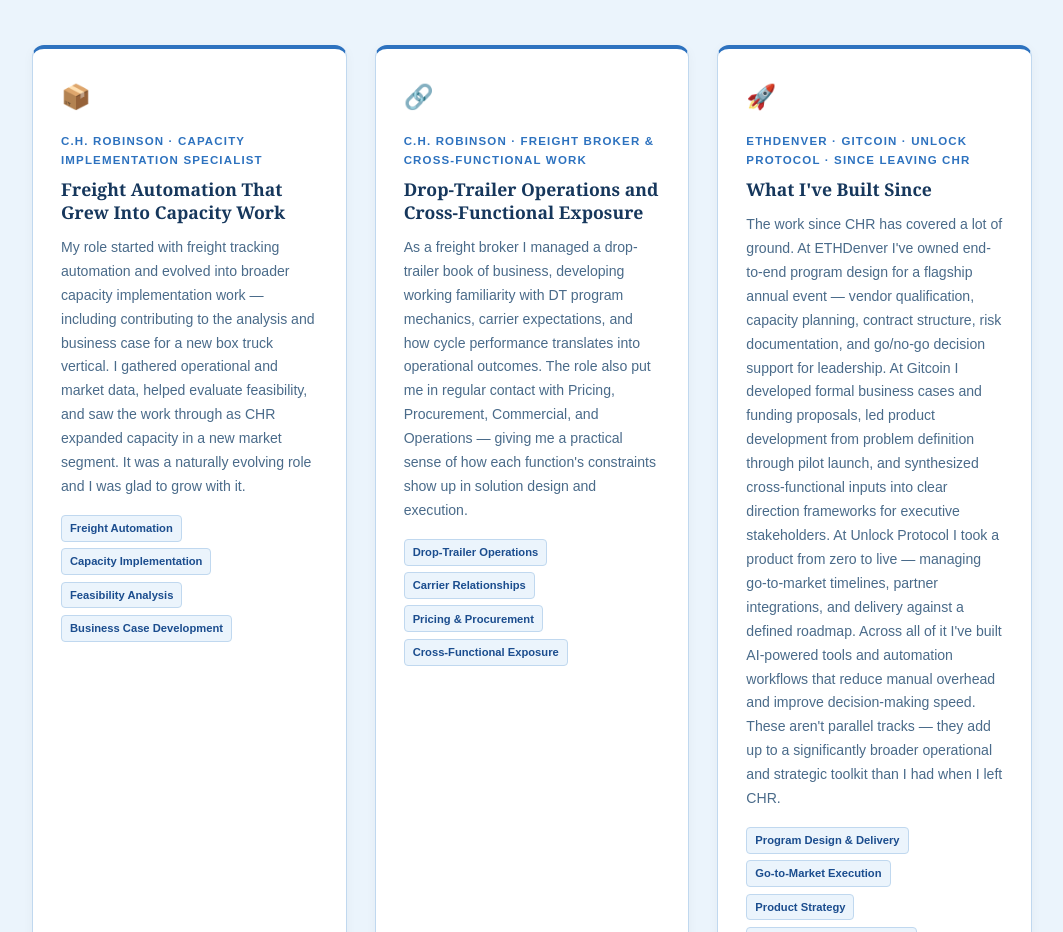
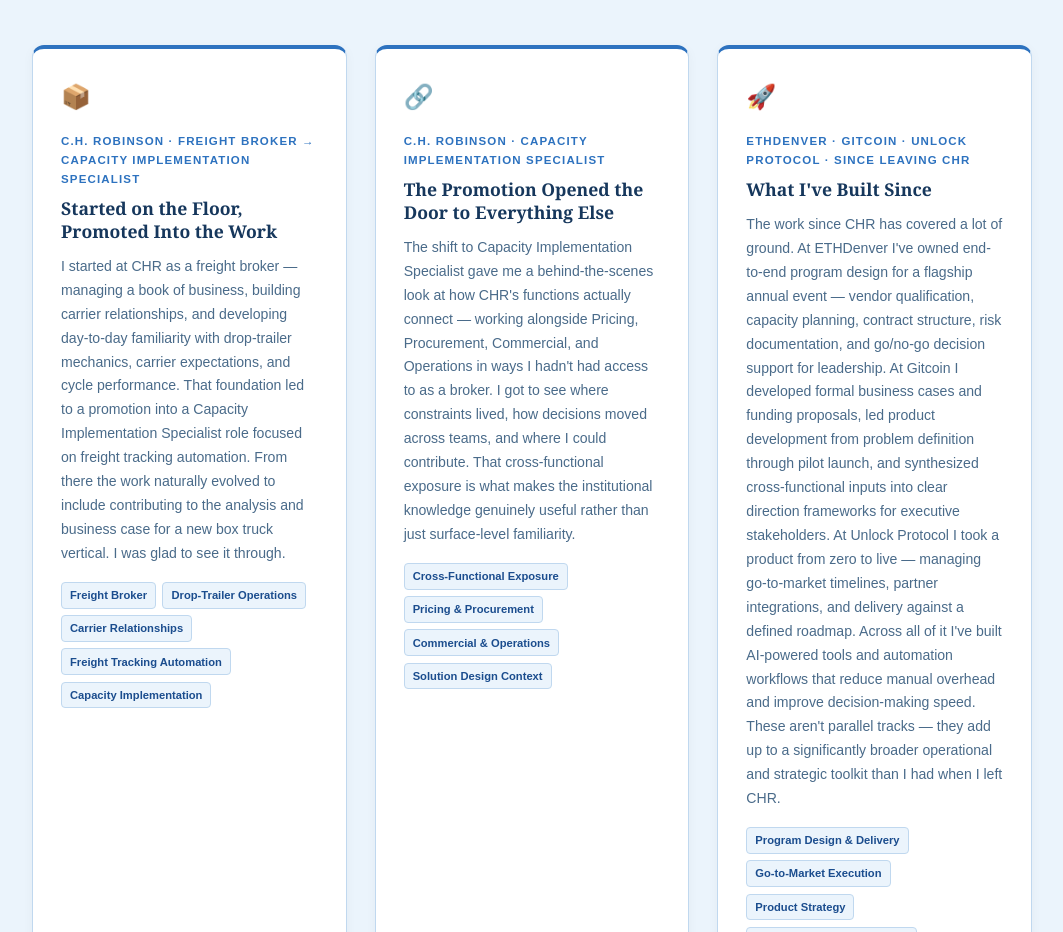
Before and after one commit to emudoteth/kevin-marek-chr, a plain HTML site: page index.html in a window 1280 px wide. Shown: the part 4126-5058 px from the top of the page, without its empty margins (108-1171 px from the left). Drawn offline with Linux system fonts and the light colour scheme; a script that the page names is missing.

Commit message:
Accurate CHR career sequence — broker first, CIS promotion opened cross-functional view

```diff
--- a/index.html
+++ b/index.html
@@ -310,27 +310,28 @@
 
       <div class="proof-card">
         <div class="proof-icon">📦</div>
-        <div class="proof-org">C.H. Robinson · Capacity Implementation Specialist</div>
-        <h3>Freight Automation That Grew Into Capacity Work</h3>
-        <p>My role started with freight tracking automation and evolved into broader capacity implementation work — including contributing to the analysis and business case for a new box truck vertical. I gathered operational and market data, helped evaluate feasibility, and saw the work through as CHR expanded capacity in a new market segment. It was a naturally evolving role and I was glad to grow with it.</p>
+        <div class="proof-org">C.H. Robinson · Freight Broker → Capacity Implementation Specialist</div>
+        <h3>Started on the Floor, Promoted Into the Work</h3>
+        <p>I started at CHR as a freight broker — managing a book of business, building carrier relationships, and developing day-to-day familiarity with drop-trailer mechanics, carrier expectations, and cycle performance. That foundation led to a promotion into a Capacity Implementation Specialist role focused on freight tracking automation. From there the work naturally evolved to include contributing to the analysis and business case for a new box truck vertical. I was glad to see it through.</p>
         <div class="proof-tags">
-          <span class="proof-tag">Freight Automation</span>
+          <span class="proof-tag">Freight Broker</span>
+          <span class="proof-tag">Drop-Trailer Operations</span>
+          <span class="proof-tag">Carrier Relationships</span>
+          <span class="proof-tag">Freight Tracking Automation</span>
           <span class="proof-tag">Capacity Implementation</span>
-          <span class="proof-tag">Feasibility Analysis</span>
-          <span class="proof-tag">Business Case Development</span>
         </div>
       </div>
 
       <div class="proof-card">
         <div class="proof-icon">🔗</div>
-        <div class="proof-org">C.H. Robinson · Freight Broker &amp; Cross-Functional Work</div>
-        <h3>Drop-Trailer Operations and Cross-Functional Exposure</h3>
-        <p>As a freight broker I managed a drop-trailer book of business, developing working familiarity with DT program mechanics, carrier expectations, and how cycle performance translates into operational outcomes. The role also put me in regular contact with Pricing, Procurement, Commercial, and Operations — giving me a practical sense of how each function's constraints show up in solution design and execution.</p>
+        <div class="proof-org">C.H. Robinson · Capacity Implementation Specialist</div>
+        <h3>The Promotion Opened the Door to Everything Else</h3>
+        <p>The shift to Capacity Implementation Specialist gave me a behind-the-scenes look at how CHR's functions actually connect — working alongside Pricing, Procurement, Commercial, and Operations in ways I hadn't had access to as a broker. I got to see where constraints lived, how decisions moved across teams, and where I could contribute. That cross-functional exposure is what makes the institutional knowledge genuinely useful rather than just surface-level familiarity.</p>
         <div class="proof-tags">
-          <span class="proof-tag">Drop-Trailer Operations</span>
-          <span class="proof-tag">Carrier Relationships</span>
+          <span class="proof-tag">Cross-Functional Exposure</span>
           <span class="proof-tag">Pricing &amp; Procurement</span>
-          <span class="proof-tag">Cross-Functional Exposure</span>
+          <span class="proof-tag">Commercial &amp; Operations</span>
+          <span class="proof-tag">Solution Design Context</span>
         </div>
       </div>
 
```
